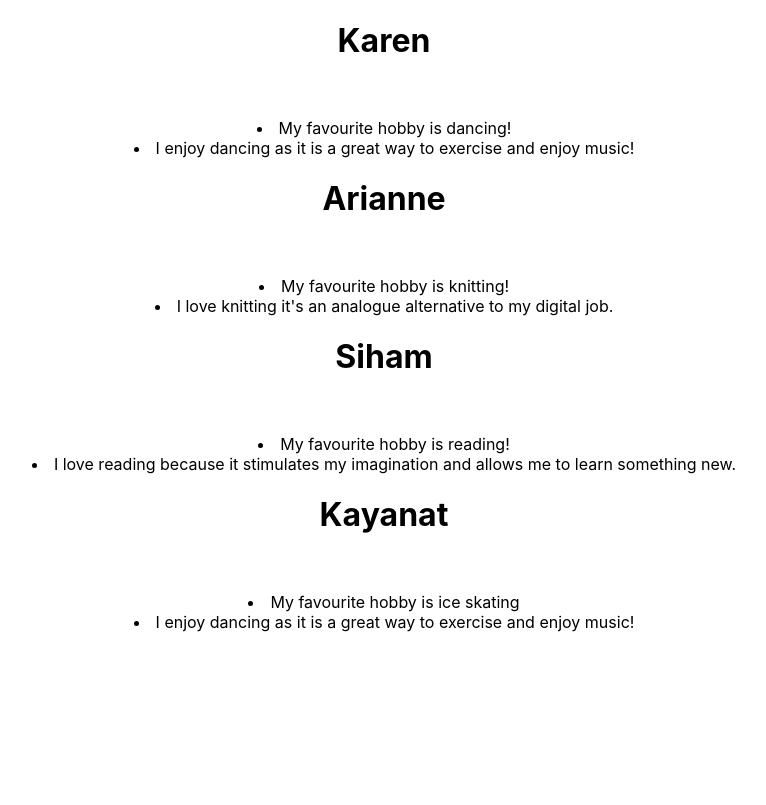
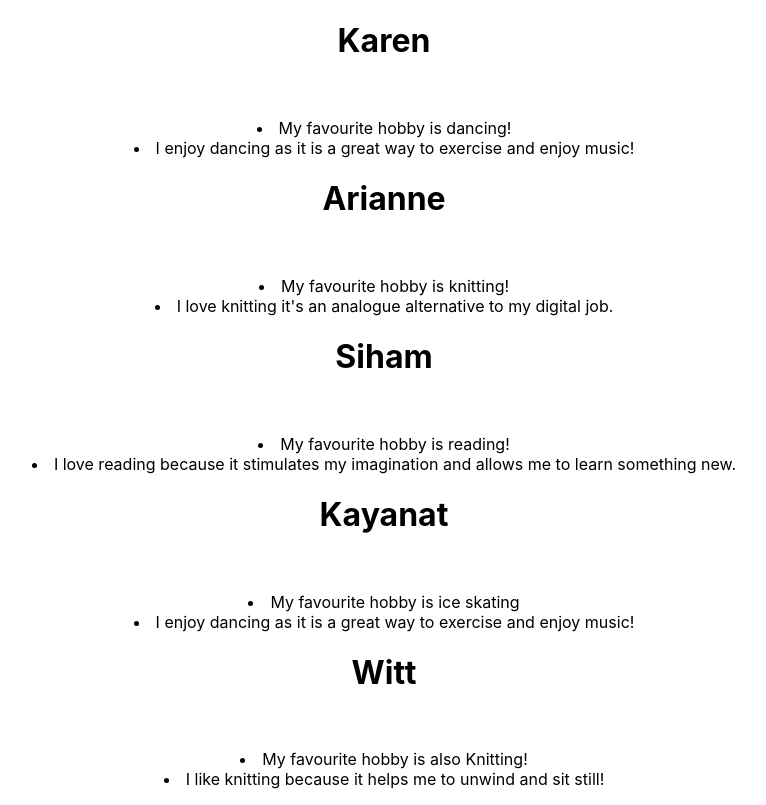
Before and after one commit to KayanatSuleman/CFGGROUP2_PROJECT, a React (Create React App) app: page / in a window 1280 px wide. Shown: the whole page, without its empty margins (256-1022 px from the left). Built offline with nearby package versions, Linux system fonts and the light colour scheme.

Commit message:
adding Witt's component

```diff
--- a/src/App.js
+++ b/src/App.js
@@ -1,17 +1,18 @@
-import logo from './logo.svg';
-import './App.css';
-import Karen from  './Karen.js';
-import Arianne from './Arianne.js';
-import Siham from './Siham';
-import Kayanat from './Kayanat.js';
+import "./App.css";
+import Karen from "./Karen.js";
+import Arianne from "./Arianne.js";
+import Siham from "./Siham";
+import Kayanat from "./Kayanat.js";
+import Witt from "./Witt.js";
 
 function App() {
   return (
     <div className="App">
-        <Karen />
-        <Arianne />
-        <Siham />
-        <Kayanat />
+      <Karen />
+      <Arianne />
+      <Siham />
+      <Kayanat />
+      <Witt />
     </div>
   );
 }
--- /dev/null
+++ b/src/Witt.js
@@ -0,0 +1,14 @@
+function Witt() {
+  return (
+    <div>
+      <h1>Witt</h1>
+      <br></br>
+      <p>
+        <li>My favourite hobby is also Knitting!</li>
+        <li>I like knitting because it helps me to unwind and sit still!</li>
+      </p>
+    </div>
+  );
+}
+
+export default Witt;
```
Also changed, not shown: 1 other file (tests, documents, lock files or other folders).
